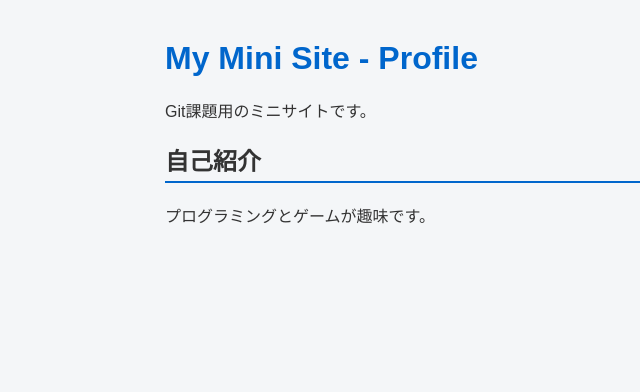
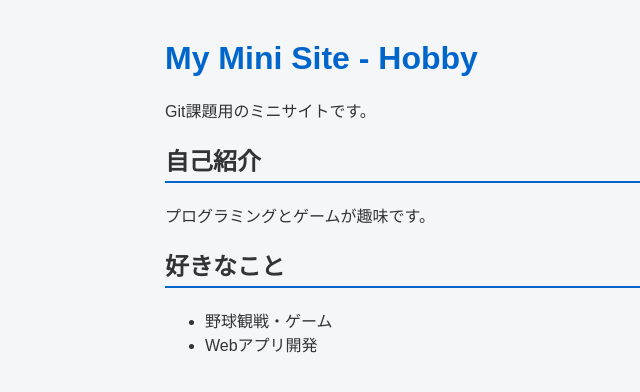
Before and after one commit to naokatotti199/minisite, a plain HTML site: page index.html in a window 1280 px wide. Shown: the whole page, without its empty margins (125-765 px from the left). Drawn offline with Linux system fonts and the light colour scheme.

Commit message:
feat: add hobby section and update h1

```diff
--- a/index.html
+++ b/index.html
@@ -6,11 +6,18 @@
   <link rel="stylesheet" href="style.css">
 </head>
 <body>
-  <h1>My Mini Site - Profile</h1>
+  <h1>My Mini Site - Hobby</h1>
   <p>Git課題用のミニサイトです。</p>
   <section>
     <h2>自己紹介</h2>
     <p>プログラミングとゲームが趣味です。</p>
   </section>
+  <section>
+    <h2>好きなこと</h2>
+    <ul>
+      <li>野球観戦・ゲーム</li>
+      <li>Webアプリ開発</li>
+    </ul>
+  </section>
 </body>
 </html>
```
